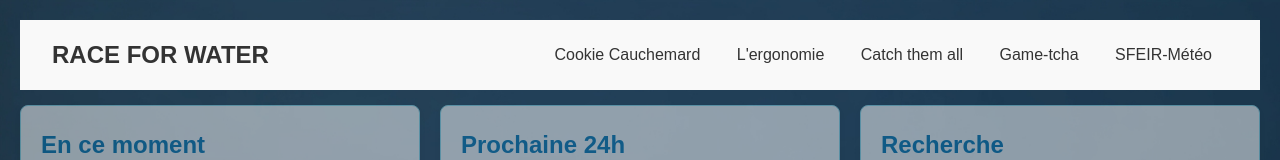
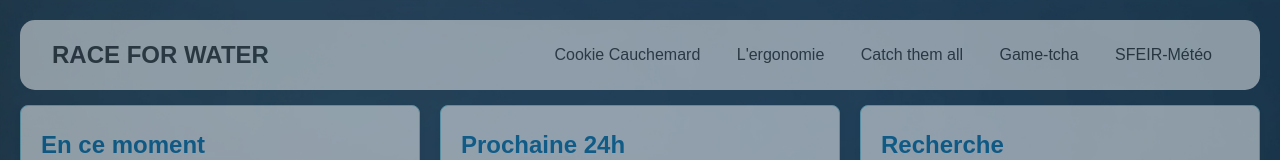
Before and after one commit to TitouanCharrier/NuitInfoTeamRequete2024, a website: page html/weather.html in a window 1280 px wide. Shown: the top 160 px of the page. Drawn offline with Linux system fonts and the light colour scheme; some packages are replaced by stand-ins of ours; a script that the page names is missing.

Commit message:
add nav-bar

```diff
--- a/styles/Weather/weather.css
+++ b/styles/Weather/weather.css
@@ -36,7 +36,11 @@ main {
   padding-top: 15px;
 }
 
-/* Style des articles */
+.topbar {
+    opacity: .5;
+    border-radius: 15px;
+}
+
 article {
   background: white;
   opacity: 0.5;
```
